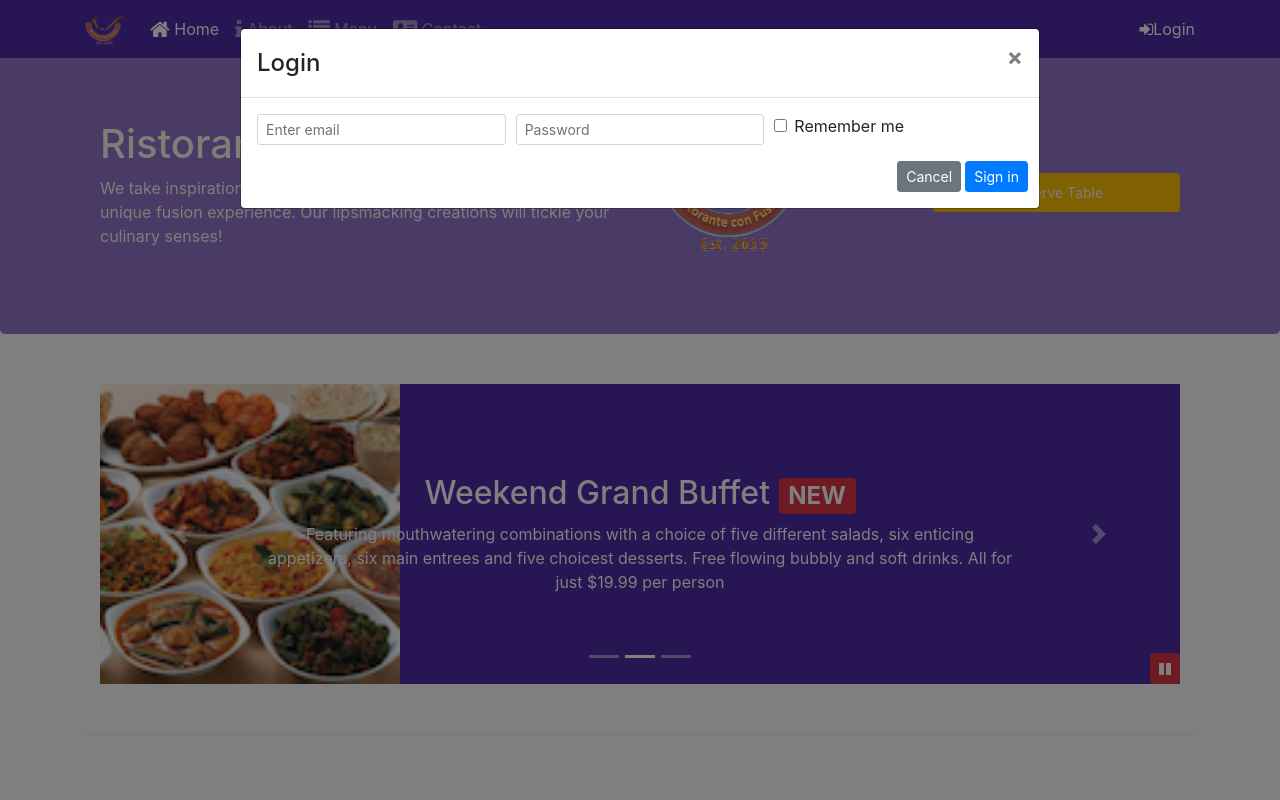
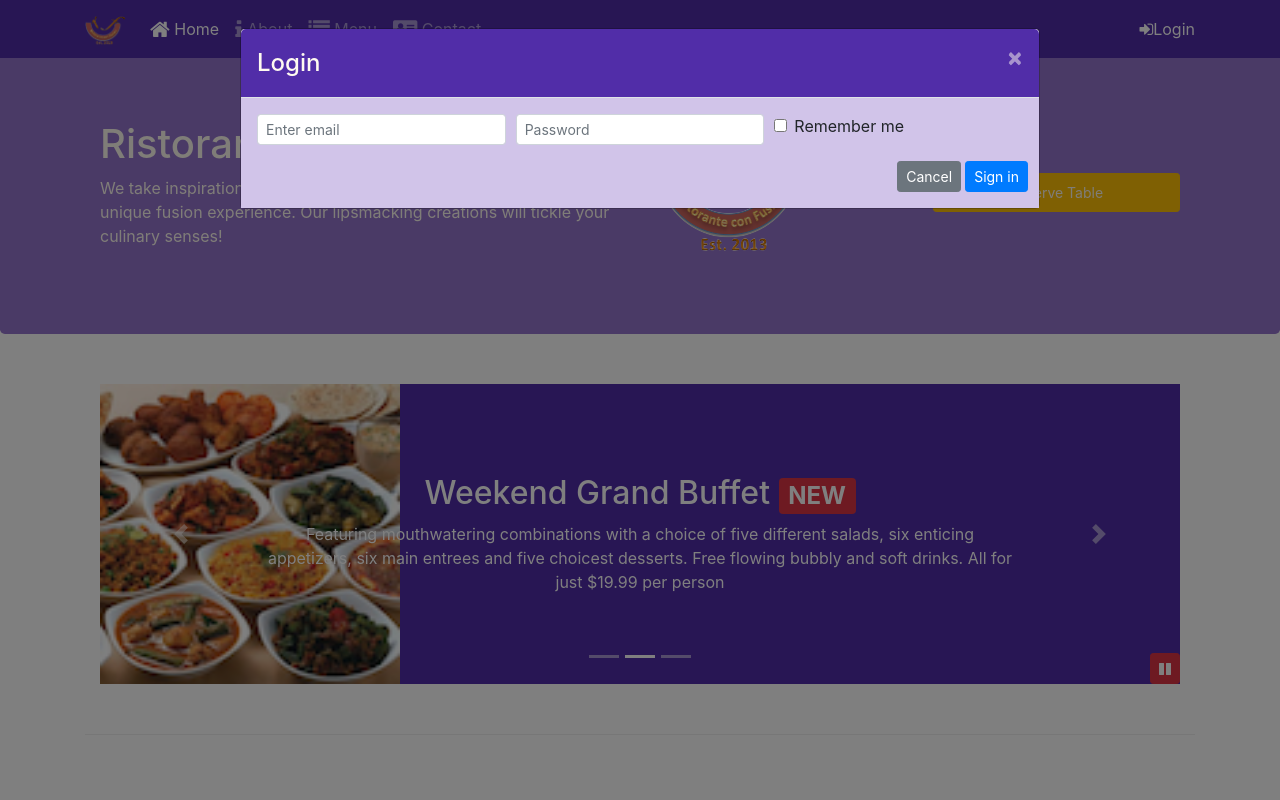
Before and after one commit to Grispi/Bootstrap_conFusion, a website: page index.html in a window 1280 px wide. Both pictures are taken after a click on the link "Login". Shown: the top 800 px of the page. Drawn offline with nearby package versions, Linux system fonts and the light colour scheme.

Commit message:
assignment 4

```diff
--- a/css/styles.scss
+++ b/css/styles.scss
@@ -76,3 +76,14 @@ body {
   position: absolute;
   bottom: 0px;
 }
+.modal-header {
+  background-color: $background-dark;
+  color: floralwhite;
+  button {
+    color: floralwhite;
+  }
+}
+
+.modal-body {
+  background-color: $background-pale;
+}
--- a/index.html
+++ b/index.html
@@ -37,7 +37,7 @@
             </li>
           </ul>
           <span class="navbar-text">
-            <a data-toggle="modal" data-target="#loginModal"> <span class="fa fa-sign-in"></span>Login </a>
+            <a id="login"> <span class="fa fa-sign-in"></span>Login </a>
           </span>
         </div>
       </div>
@@ -209,8 +209,7 @@
             <a
               role="button"
               class="btn btn-block nav-link btn-sm btn-warning "
-              data-toggle="modal"
-              data-target="#reserveTableModal"
+              id="reserveTable"
               data-placement="bottom"
               >Reserve Table</a
             >
@@ -428,6 +427,13 @@
               .addClass("fa-pause");
           }
         });
+        $("#login").click(function() {
+          $("#loginModal").modal("toggle");
+        });
+
+        $("#reserveTable").click(function() {
+          $("#reserveTableModal").modal("toggle");
+        });
       });
     </script>
   </body>
```
Also changed, not shown: css/styles.css.
